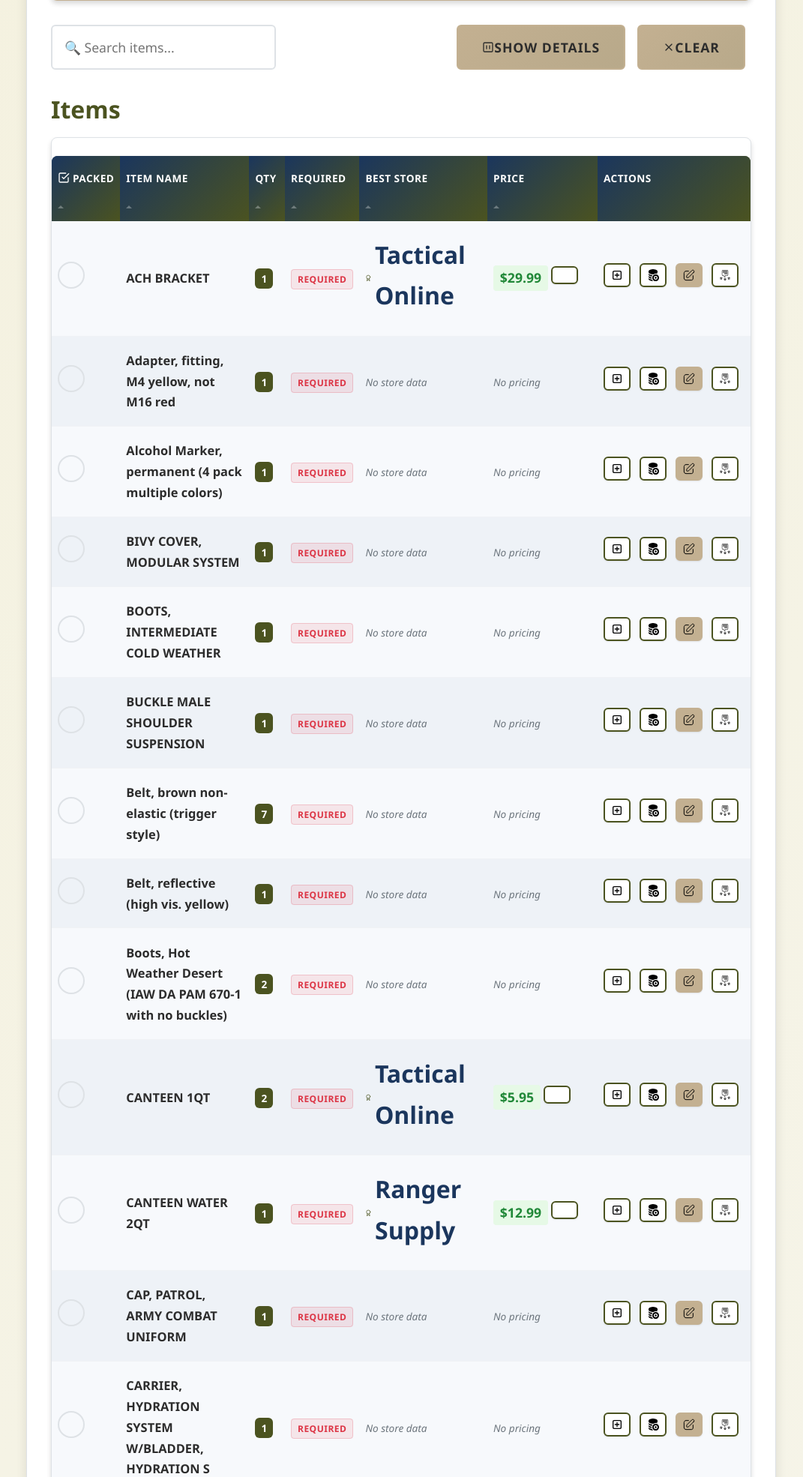
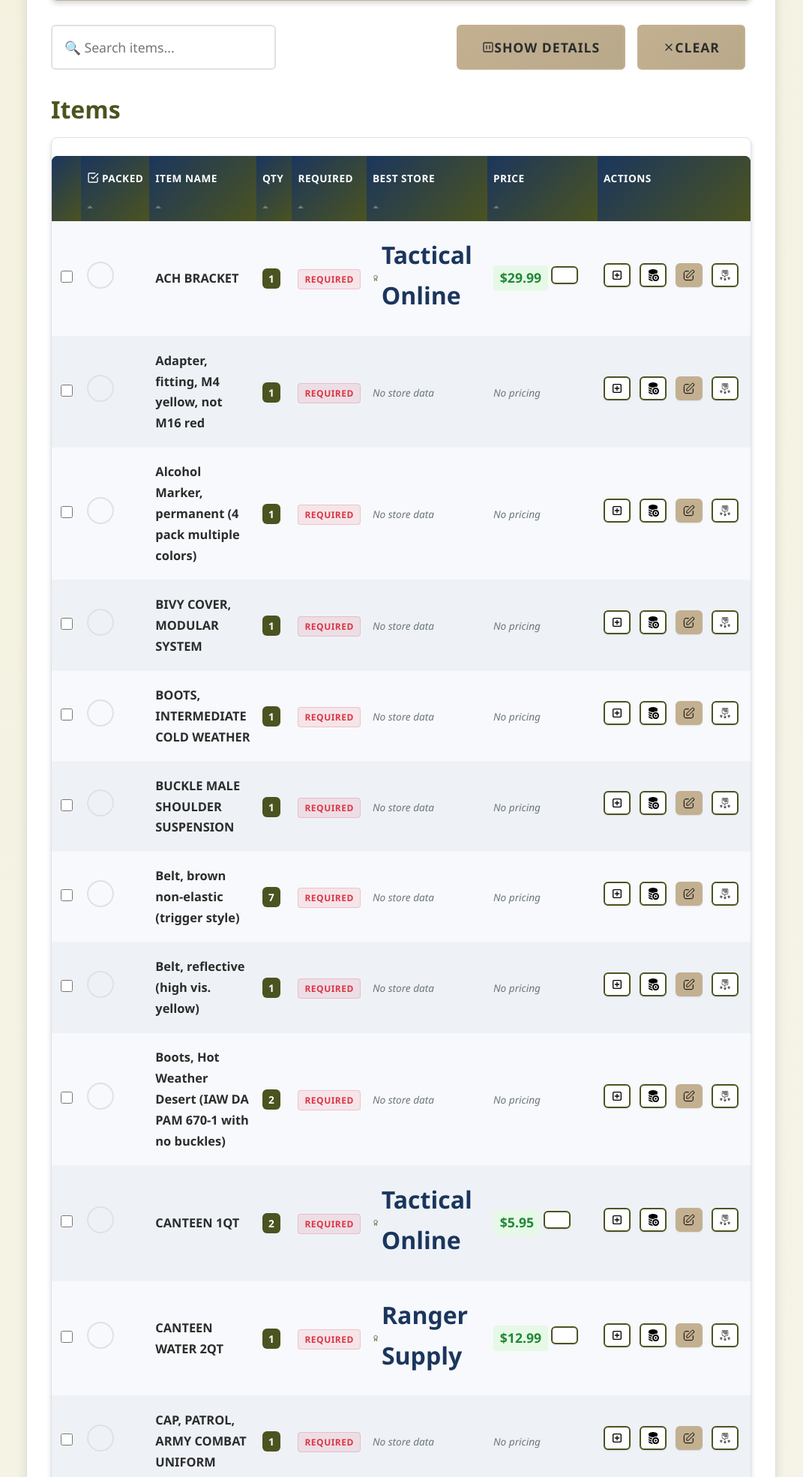
Before and after one commit to gitayam/community-packing-list, a Django app: page /list/1/ in a window 1280 px wide. Shown: the part 680-2650 px from the top of the page at 75% size, without its empty margins (105-1176 px from the left). Run offline with Django 5.2, Linux system fonts and the light colour scheme; data comes from the database, SQL or seed files in the repository; data that the repository does not hold is empty.

Commit message:
feat: add print-friendly checkbox column to packing list detail table for manual check-off

```diff
--- a/packing_lists/templates/packing_lists/packing_list_detail.html
+++ b/packing_lists/templates/packing_lists/packing_list_detail.html
@@ -101,6 +101,7 @@
                 <table class="modern-table">
                     <thead>
                         <tr>
+                            <th class="print-checkbox-col"></th>
                             <th class="sortable" data-sort="packed">
                                 <span class="th-content">
                                     <svg xmlns="http://www.w3.org/2000/svg" width="16" height="16" viewBox="0 0 24 24" fill="none" stroke="currentColor" stroke-width="2" stroke-linecap="round" stroke-linejoin="round" class="feather feather-check-square"><polyline points="9 11 12 14 22 4"></polyline><path d="M21 12v7a2 2 0 0 1-2 2H5a2 2 0 0 1-2-2V5a2 2 0 0 1 2-2h11"></path></svg>
@@ -145,6 +146,7 @@
                         {% for section in sectioned_items %}
                             {% if section.grouper %}
                             <tr class="section-header-row">
+                                <td class="print-checkbox-col"></td>
                                 <td colspan="7" class="section-header-cell">
                                     <strong>{{ section.grouper }}</strong>
                                 </td>
@@ -155,6 +157,7 @@
                             {% endif %}
                             {% for item_wp in section.list %}
                             <tr class="item-row {% if item_wp.pli.packed %}packed-row{% endif %}" data-item-name="{{ item_wp.item.name|lower }}">
+                                <td class="print-checkbox-col"><input type="checkbox" class="print-check" style="width:16px;height:16px;" /></td>
                                 <td class="packed-cell">
                                     <button type="submit" name="toggle_packed_item_id" value="{{ item_wp.pli.id }}" class="pack-button {% if item_wp.pli.packed %}packed{% else %}unpacked{% endif %}">
                                         {% if item_wp.pli.packed %}
```
